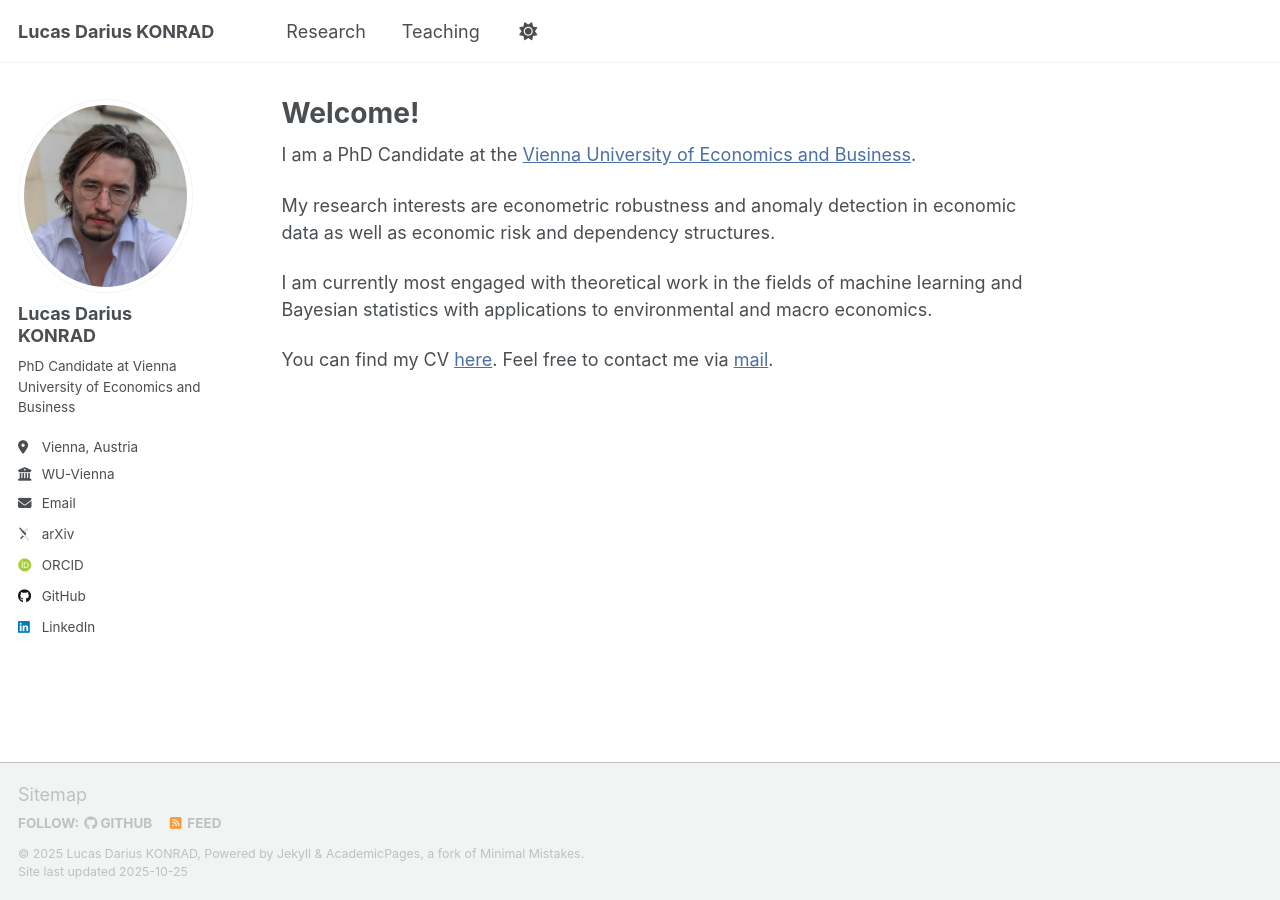
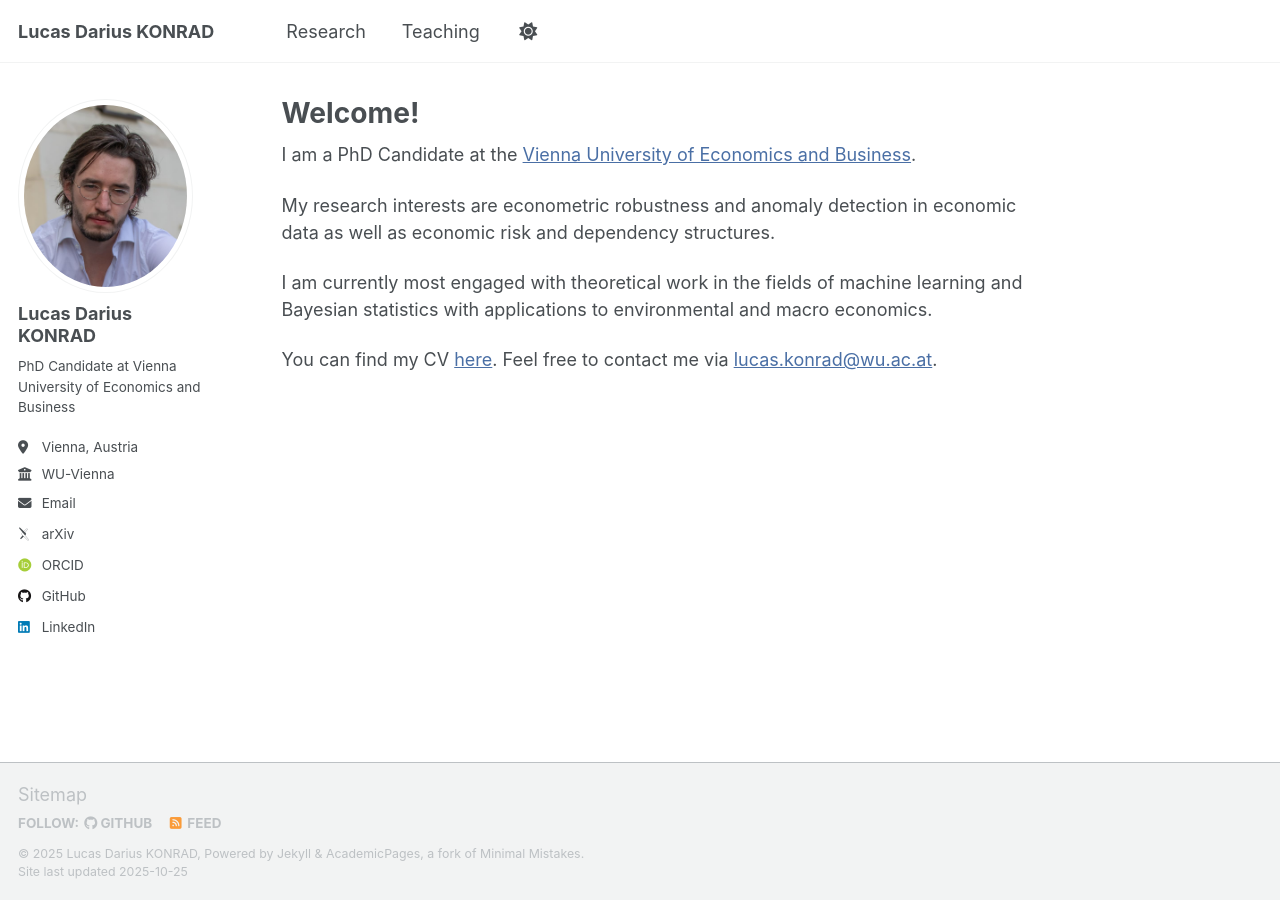
Before and after one commit to konradld/konradld.github.io, a Jekyll site: the page built from _pages/about.md, in a window 1280 px wide. Built offline with Jekyll 4.4.1, drawn with Linux system fonts in a browser that asks for light colours; some web fonts are replaced; a script that is not in the unit is left out.

Commit message:
Update about.md

```diff
--- a/_pages/about.md
+++ b/_pages/about.md
@@ -13,4 +13,4 @@ My research interests are econometric robustness and anomaly detection in econom
 
 I am currently most engaged with theoretical work in the fields of machine learning and Bayesian statistics with applications to environmental and macro economics.
 
-You can find my CV [here](files/Curriculum_Vitae.pdf). Feel free to contact me via [mail](mailto:lucas.konrad@wu.ac.at).
+You can find my CV [here](files/Curriculum_Vitae.pdf). Feel free to contact me via [lucas.konrad@wu.ac.at](mailto:lucas.konrad@wu.ac.at).
```
